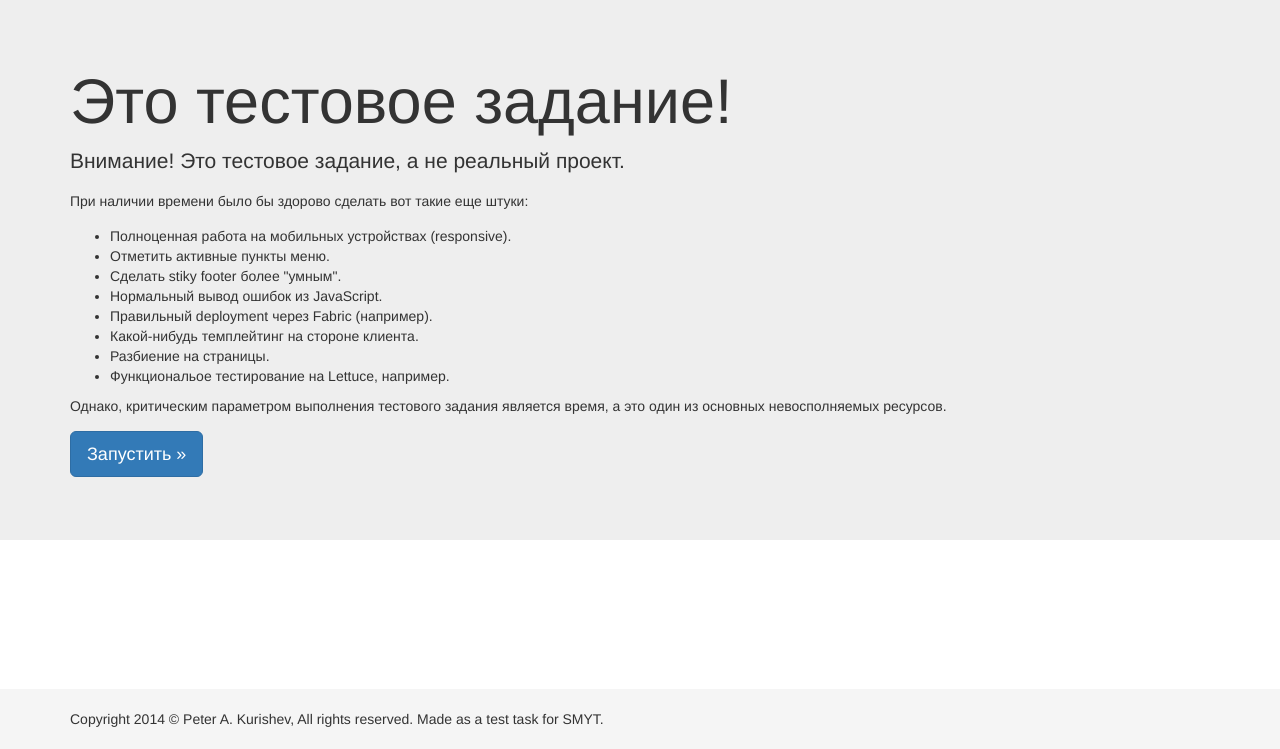
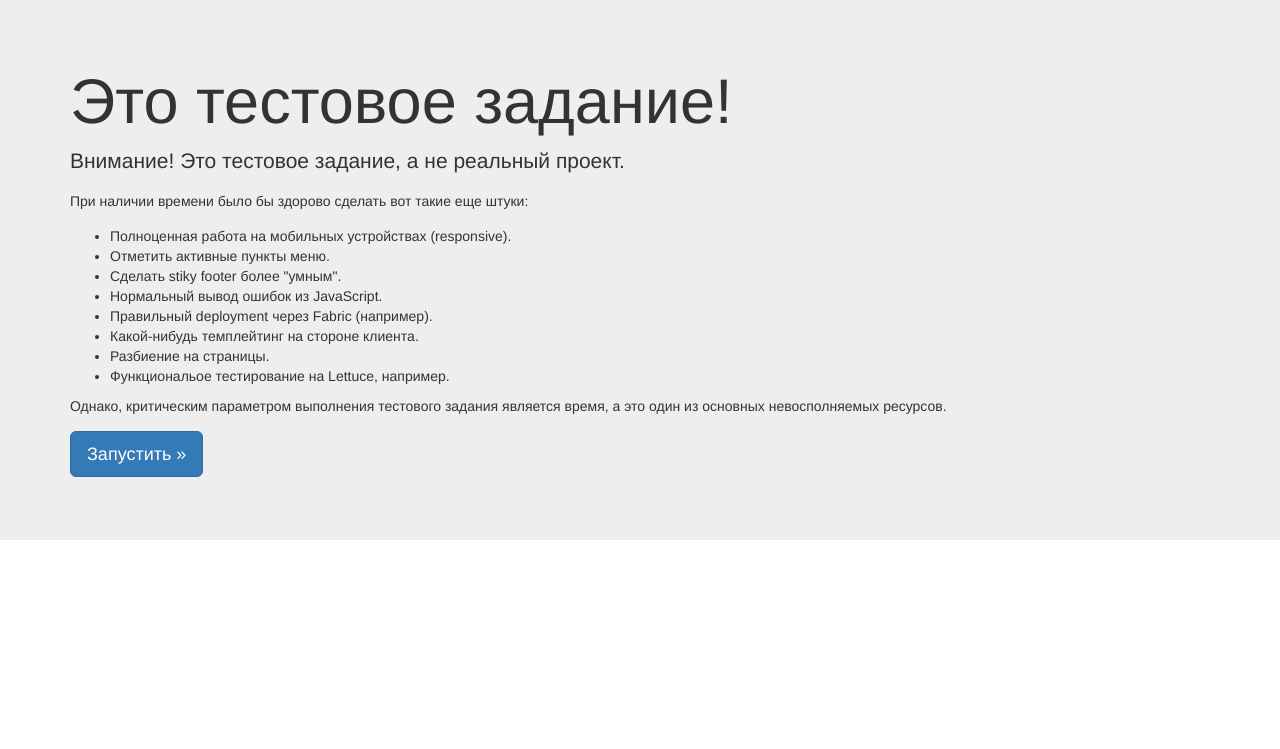
Before and after one commit to peterkurishev/smyt_test, a Django app: page / in a window 1280 px wide. Shown: the part 51-800 px from the top of the page. Run offline with Django 3.2, Linux system fonts and the light colour scheme; parts of the project's set-up code (start-up, migrations or seed data) failed here and were passed over; some libraries are stand-ins or nearby versions.

Commit message:
get rid of stiky footer

```diff
--- a/templates/index.html
+++ b/templates/index.html
@@ -21,10 +21,10 @@
             <p><a class="btn btn-primary btn-lg" href="{% url 'smyt:index' %}" role="button">Запустить »</a></p>
         </div>
     </div>
-    <div class="footer">
-        <div class="container">
-            <p>Copyright 2014 &copy; Peter A. Kurishev, All rights reserved. Made as a test task for SMYT.</p>
-        </div>
-    </div>
+{#    <div class="footer">#}
+{#        <div class="container">#}
+{#            <p>Copyright 2014 &copy; Peter A. Kurishev, All rights reserved. Made as a test task for SMYT.</p>#}
+{#        </div>#}
+{#    </div>#}
 
 {% endblock %}
```
